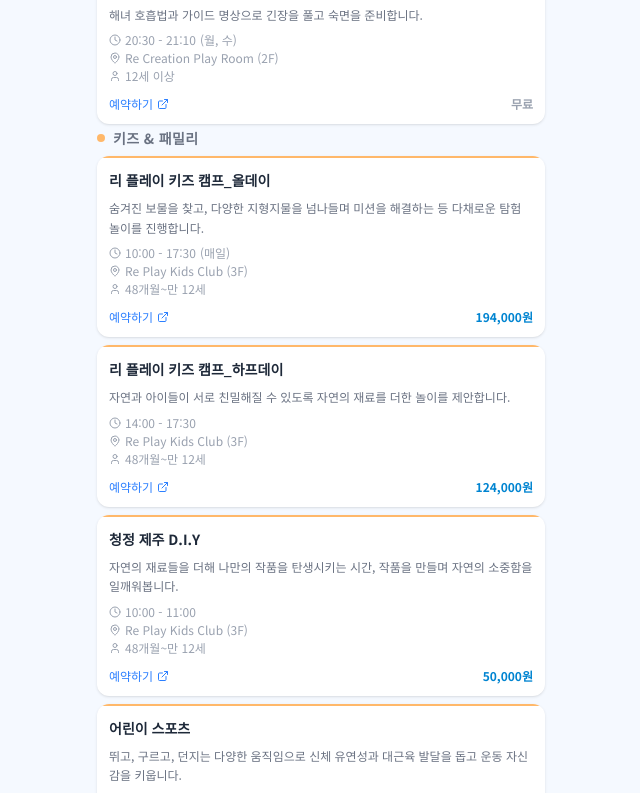
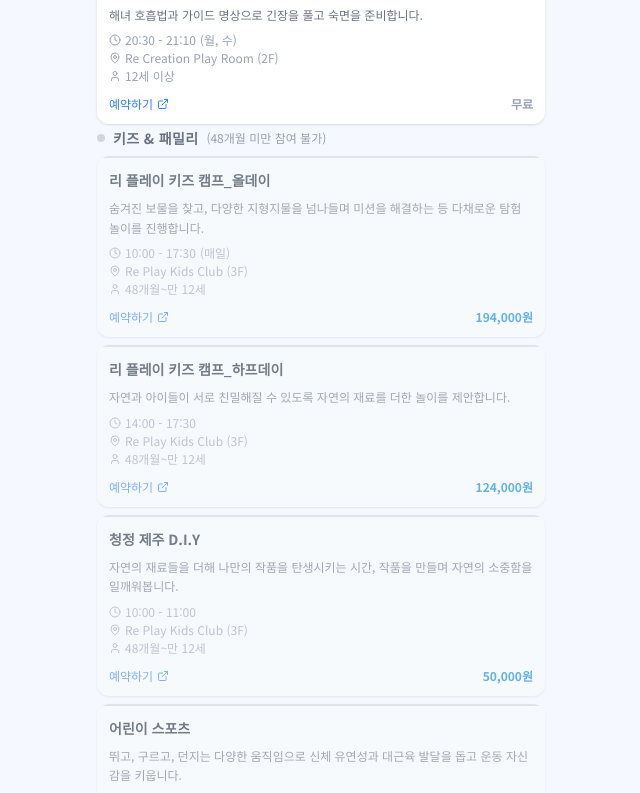
Before and after one commit to yglee8048/jeju-family-trip, a Next.js app: page /hotel/programs in a window 1280 px wide. Shown: the part 2800-3593 px from the top of the page, without its empty margins (319-959 px from the left). Built offline with nearby package versions, Linux system fonts and the light colour scheme.

Commit message:
feat: 프로그램 배경색 수정

```diff
--- a/app/hotel/programs/page.tsx
+++ b/app/hotel/programs/page.tsx
@@ -11,8 +11,8 @@ const categoryColors = {
     morning: 'bg-sky-300',
     afternoon: 'bg-[#5ec4b1]',
     evening: 'bg-[#9b8fe8]',
-    kids: 'bg-orange-300',
-    rental: 'bg-violet-400',
+    kids: 'bg-gray-300',
+    rental: 'bg-amber-400',
 };
 
 export default function HotelProgramsPage() {
@@ -140,11 +140,14 @@ export default function HotelProgramsPage() {
                             <div className="flex items-center gap-2 mb-2">
                                 <span className={`w-2 h-2 rounded-full ${categoryColors[cat]}`}/>
                                 <h3 className="text-sm font-semibold text-gray-500 uppercase tracking-wide">{categoryLabels[cat]}</h3>
+                                {cat === 'kids' && (
+                                    <span className="text-xs text-gray-400">{lang === 'ko' ? '(48개월 미만 참여 불가)' : '(48ヶ月未満参加不可)'}</span>
+                                )}
                             </div>
                             <div className="space-y-2">
                                 {programs.map(p => (
                                     <div key={p.id}
-                                         className="bg-white rounded-xl overflow-hidden shadow-sm transition-shadow hover:shadow-md">
+                                         className={`rounded-xl overflow-hidden shadow-sm transition-shadow hover:shadow-md ${cat === 'kids' ? 'bg-gray-50 opacity-60' : 'bg-white'}`}>
                                         <div className={`h-0.5 ${categoryColors[cat]}`}/>
                                         <div className="p-3 space-y-2">
                                             <div className="text-sm font-semibold text-gray-800">{p.name[lang]}</div>
```
